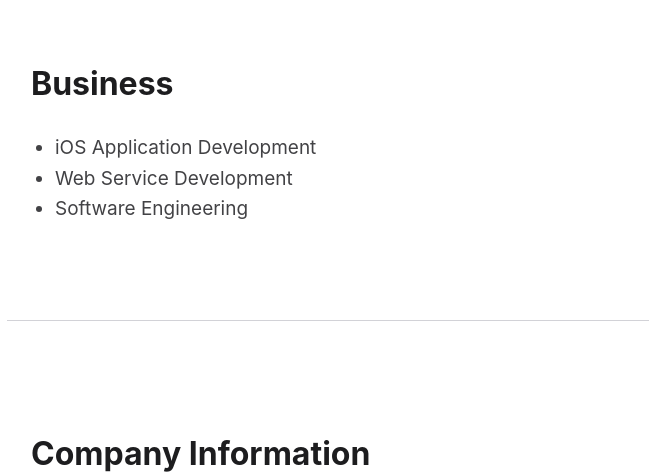
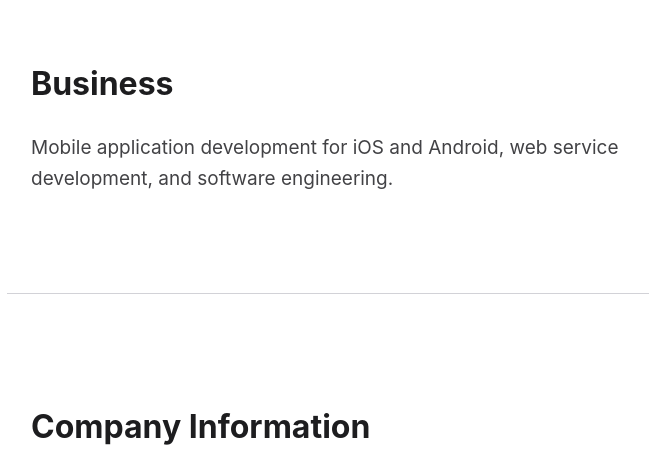
Before and after one commit to dyina/company-site, a plain HTML site: page index.html in a window 1280 px wide. Shown: the part 780-1253 px from the top of the page, without its empty margins (253-902 px from the left). Drawn offline with Linux system fonts and the light colour scheme.

Commit message:
Update index.html

```diff
--- a/index.html
+++ b/index.html
@@ -3,6 +3,7 @@
 <head>
 <meta charset="utf-8">
 <meta name="viewport" content="width=device-width, initial-scale=1">
+<meta name="robots" content="noindex,nofollow">
 <title>INADA KOSAN Y.K.</title>
 
 <style>
@@ -52,14 +53,9 @@
     margin-bottom: 24px;
 }
 
-.section p,
-.section li {
+.section p {
     font-size: 19px;
     color: #424245;
-}
-
-ul {
-    padding-left: 24px;
 }
 
 .divider {
@@ -67,6 +63,10 @@
     background: #d2d2d7;
     max-width: 760px;
     margin: 0 auto;
+}
+
+a {
+    color: inherit;
 }
 
 footer {
@@ -101,11 +101,10 @@
 <section class="section">
     <h2>Business</h2>
 
-    <ul>
-        <li>iOS Application Development</li>
-        <li>Web Service Development</li>
-        <li>Software Engineering</li>
-    </ul>
+    <p>
+        Mobile application development for iOS and Android,
+        web service development, and software engineering.
+    </p>
 </section>
 
 <div class="divider"></div>
```
